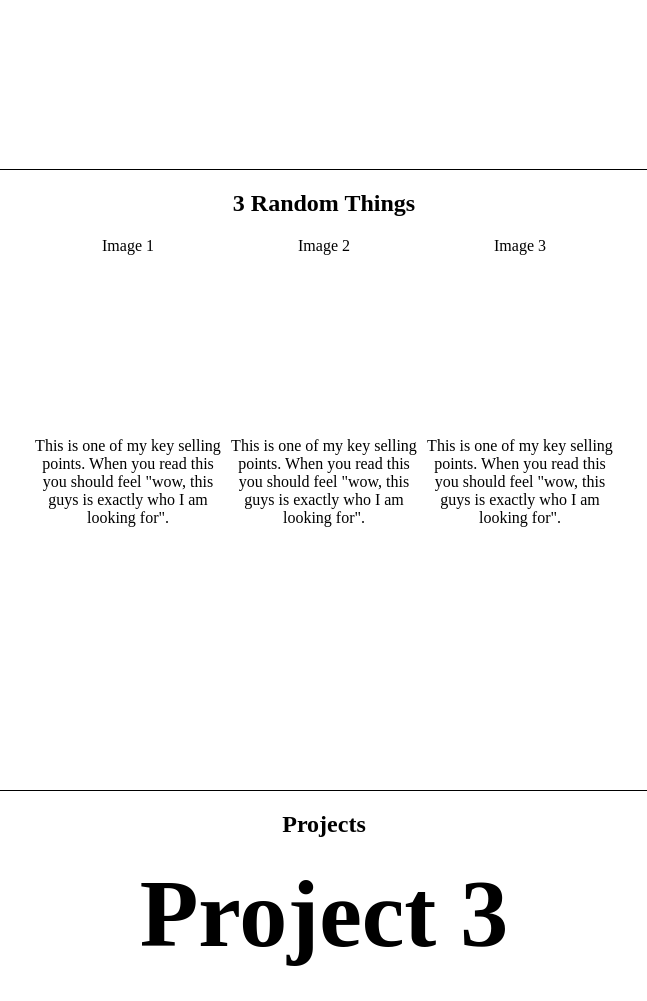
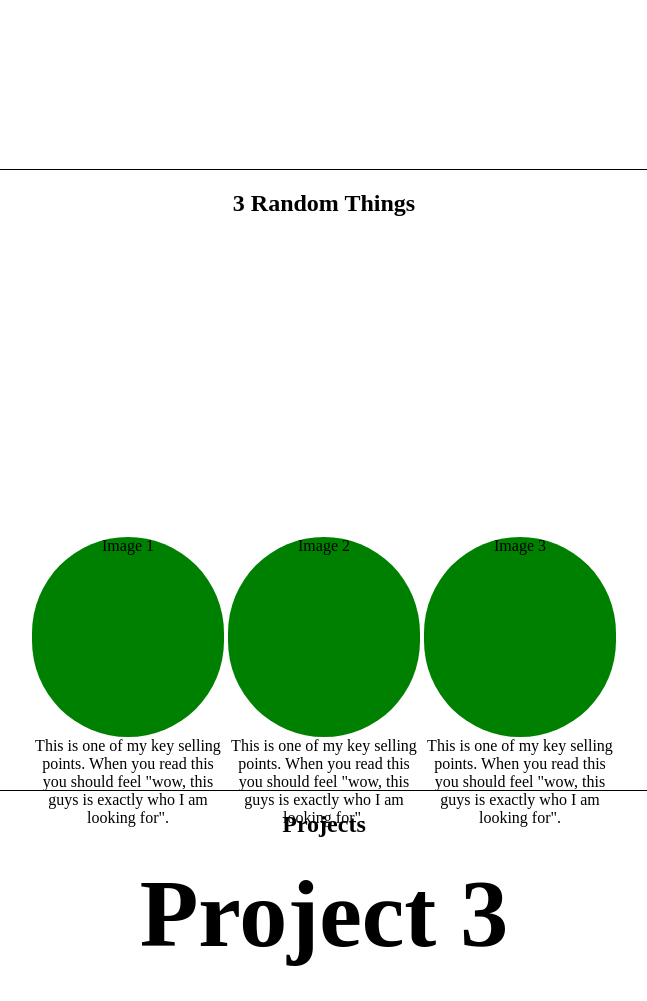
Before and after one commit to MarcusHoile/portfolio, a PHP site: page / in a window 1280 px wide. Shown: the part 1251-2252 px from the top of the page, without its empty margins (316-963 px from the left). Run offline with PHP 8.4, Linux system fonts and the light colour scheme.

Commit message:
value props animating

```diff
--- a/css/main.css
+++ b/css/main.css
@@ -73,9 +73,13 @@ h1 {
 }
 
 
-.col {
+.value {
 	width: 20%;
 	display:inline-block;
+}
+
+.col1 {
+	margin-top: 300px;
 }
 .value-image {
 	height:200px;
@@ -94,6 +98,11 @@ section {
 .project-container:hover {
 	background:url(http://lorempixel.com/900/200);
 
+}
+
+.value-image {
+	background:green;
+	border-radius:180px;
 }
 
 .skill {
--- a/index.html
+++ b/index.html
@@ -51,15 +51,15 @@
 			<div class="inner">
 				<div class="section-title">
 					<h2>3 Random Things</h2>
-					<div class="value col">
+					<div class="value col1">
 						<div class="value-image">Image 1</div>
 						<div class="value-copy">This is one of my key selling points. When you read this you should feel "wow, this guys is exactly who I am looking for".</div>
 					</div>
-					<div class="value col">
+					<div class="value col2">
 						<div class="value-image">Image 2</div>
 						<div class="value-copy">This is one of my key selling points. When you read this you should feel "wow, this guys is exactly who I am looking for".</div>
 					</div>
-					<div class="value col">
+					<div class="value col3">
 						<div class="value-image">Image 3</div>
 						<div class="value-copy">This is one of my key selling points. When you read this you should feel "wow, this guys is exactly who I am looking for".</div>
 					</div>
--- a/js/main.js
+++ b/js/main.js
@@ -37,19 +37,23 @@ $(document).ready(function() {
 	});
 // ------> end of sticky nav ------------------
 
-	// --- scroll trigger and skill animation --------
+	// --- scroll trigger and animations --------
 	$(window).on("scroll", function(){
+
+		if($("body").scrollTop() > 1000) {
+			var duration1 = 800;
+			$('.col1').animate({ marginTop: 0 }, duration1, function(){});
+		}
+
 	  if($("body").scrollTop() > 2100){
-	  	console.log("scroll triggered")
-	    $(window).off("scroll");
 	    // Do some stuff here ..
 	    // ------- skills animation -----------
-			var duration = 1200
-			$('.ruby').animate({ width:"80%" }, duration,function(){});
-			$('.rails').animate({ width:"70%" }, duration,function(){});
-			$('.javascript').animate({ width:"60%" }, duration,function(){});
-			$('.css').animate({ width:"40%" }, duration,function(){});
-			$('.jquery').animate({ width:"30%" }, duration,function(){});
+			var duration2 = 1200
+			$('.ruby').animate({ width:"80%" }, duration2,function(){});
+			$('.rails').animate({ width:"70%" }, duration2,function(){});
+			$('.javascript').animate({ width:"60%" }, duration2,function(){});
+			$('.css').animate({ width:"40%" }, duration2,function(){});
+			$('.jquery').animate({ width:"30%" }, duration2,function(){});
 	  }
 	});
 
```
